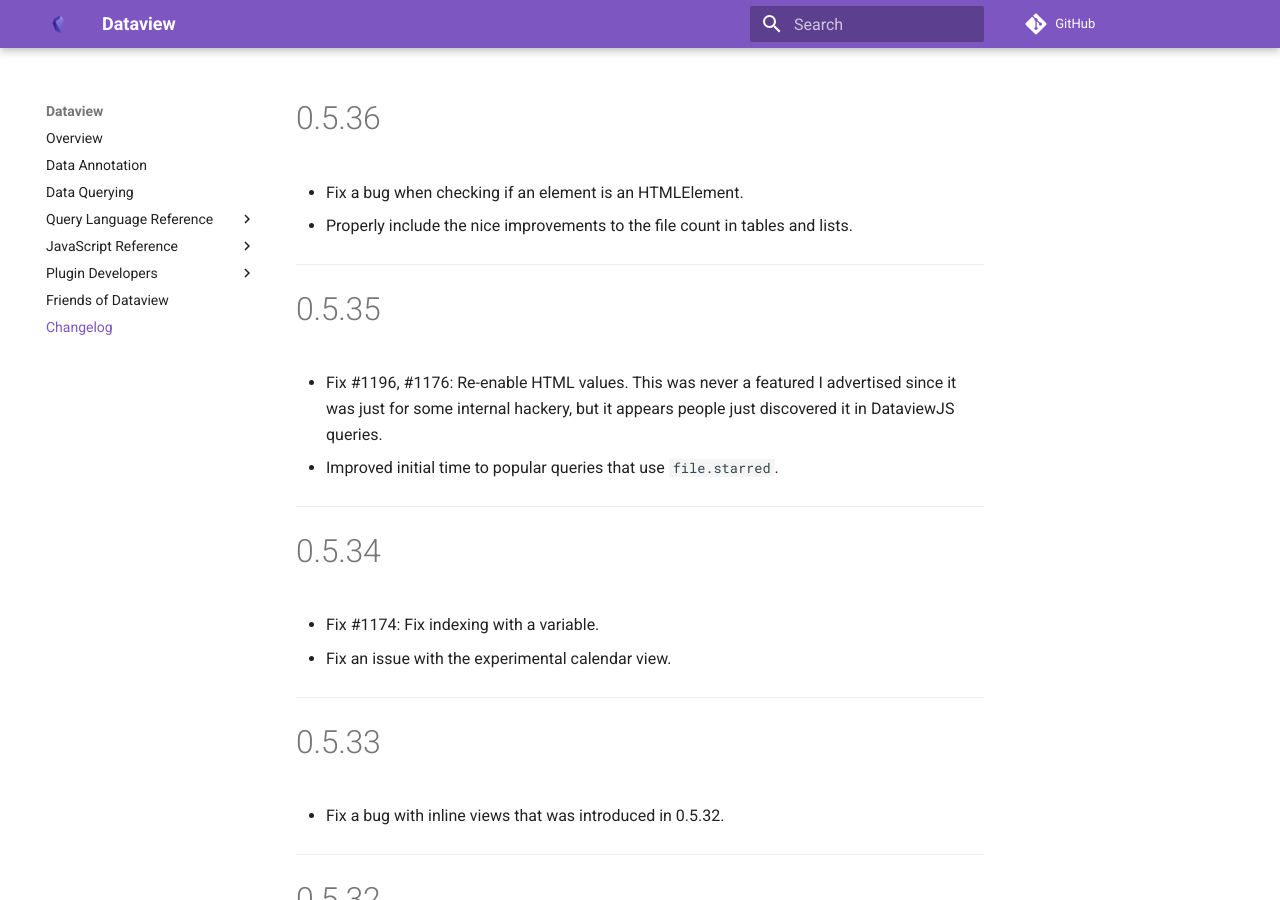
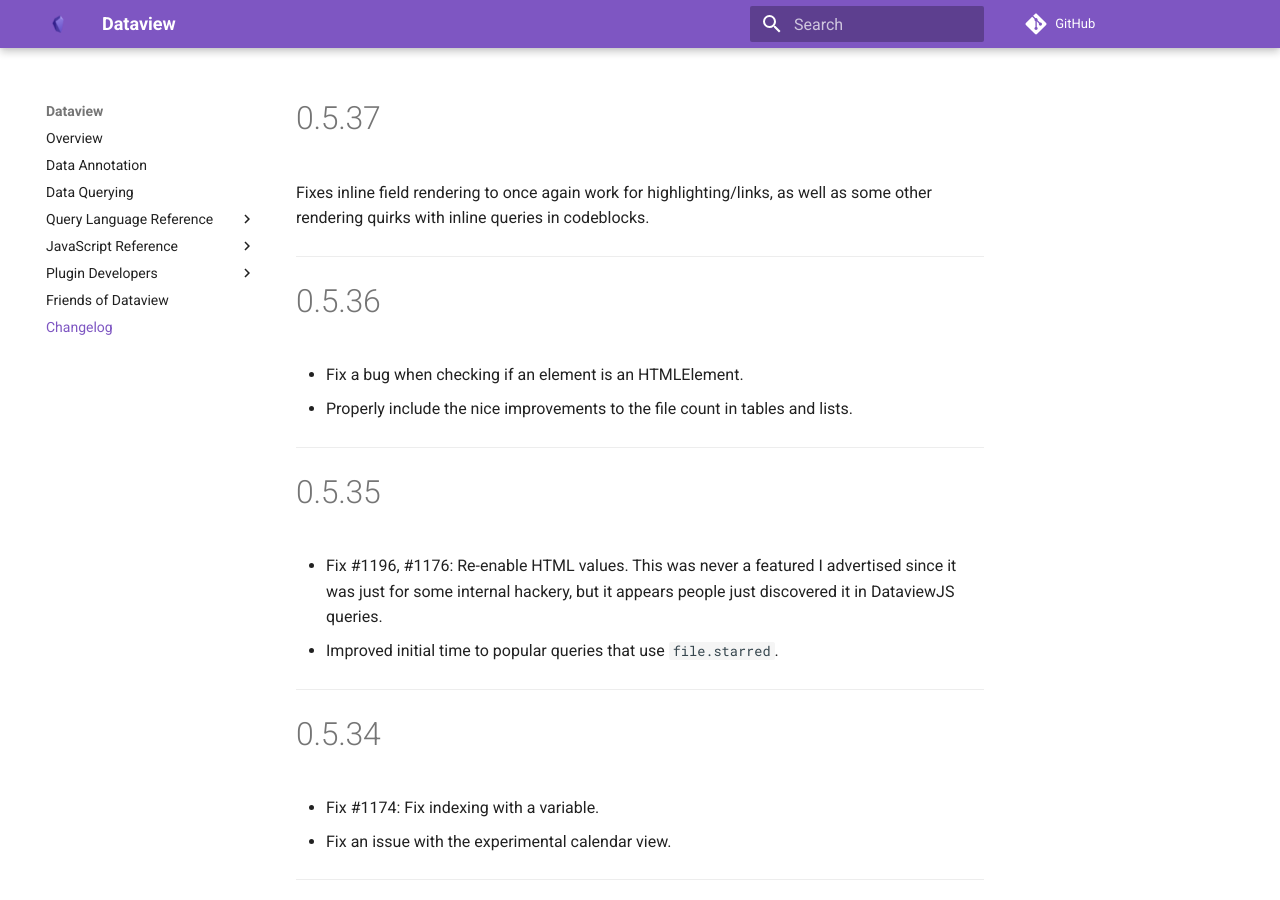
Before and after one commit to blacksmithgu/obsidian-dataview, an MkDocs documentation site: the page built from docs/docs/changelog.md, in a window 1280 px wide and 900 px high. Built offline with MkDocs 1.6.1 and Material for MkDocs 9.7.7, drawn with Linux system fonts in a browser that asks for light colours; comment, search, counter and statistics services are not loaded.

Commit message:
Auto-release 0.5.37

```diff
--- a/docs/docs/changelog.md
+++ b/docs/docs/changelog.md
@@ -1,3 +1,10 @@
+# 0.5.37
+
+Fixes inline field rendering to once again work for highlighting/links, as well as some other rendering quirks with
+inline queries in codeblocks.
+
+---
+
 # 0.5.36
 
 - Fix a bug when checking if an element is an HTMLElement.
--- a/manifest-beta.json
+++ b/manifest-beta.json
@@ -1,7 +1,7 @@
 {
   "id": "dataview",
   "name": "Dataview",
-  "version": "0.5.36",
+  "version": "0.5.37",
   "minAppVersion": "0.13.11",
   "description": "Complex data views for the data-obsessed.",
   "author": "Michael Brenan <blacksmithgu@gmail.com>",
--- a/package.json
+++ b/package.json
@@ -1,6 +1,6 @@
 {
   "name": "obsidian-dataview",
-  "version": "0.5.36",
+  "version": "0.5.37",
   "description": "Advanced data views for Obsidian.md.",
   "main": "lib/index.js",
   "types": "lib/index.d.ts",
--- a/versions.json
+++ b/versions.json
@@ -112,5 +112,6 @@
   "0.5.33": "0.12.0",
   "0.5.34": "0.12.0",
   "0.5.35": "0.12.0",
-  "0.5.36": "0.12.0"
+  "0.5.36": "0.12.0",
+  "0.5.37": "0.12.0"
 }
```
Also changed, not shown: CHANGELOG.md, manifest.json.
